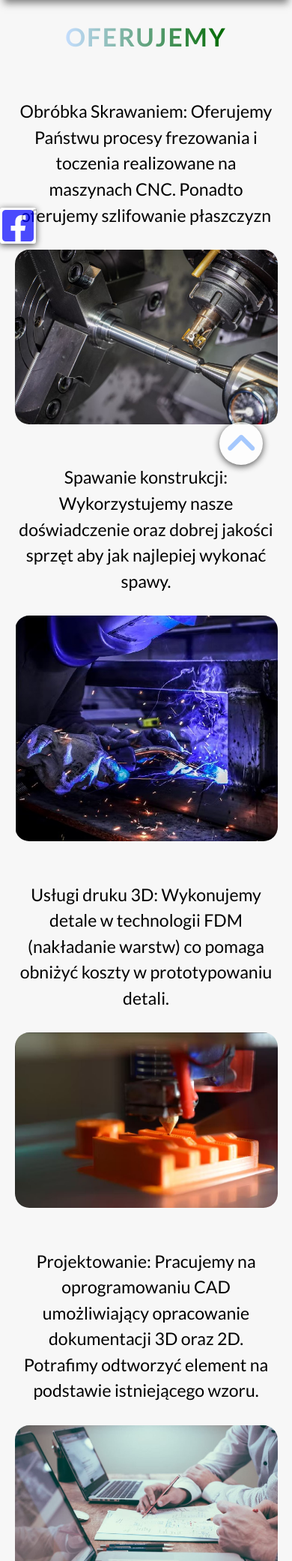
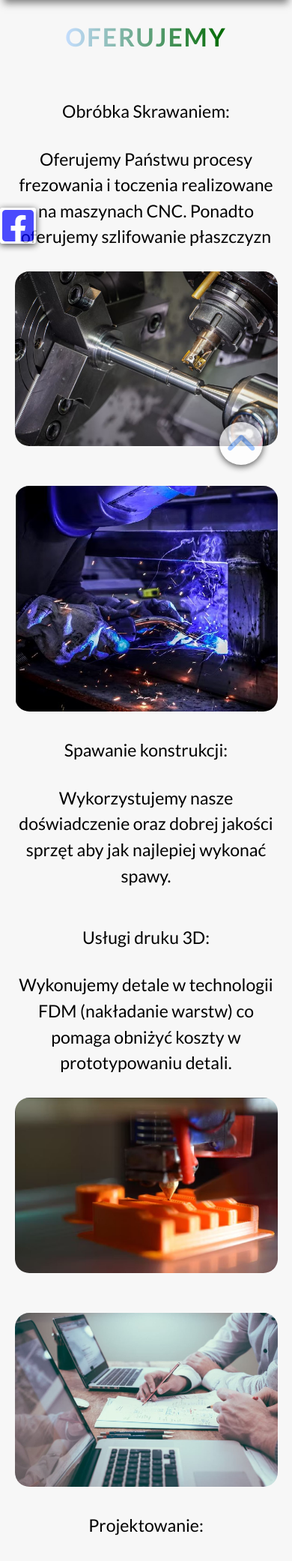
Before and after one commit to patryk-frejek/MET-PLAST, a PHP site: page /offer.html in a window 390 px wide; the page is wider, and only the part inside the window is pictured. Shown: the part 97-2179 px from the top of that part at 75% size. Run offline with PHP 8.4, Linux system fonts and the light colour scheme; some libraries are stand-ins or nearby versions.

Commit message:
update layout,  and bugs

```diff
--- a/css/style.css
+++ b/css/style.css
@@ -25,7 +25,7 @@
 	text-decoration: none;
 	margin-right: 5rem;
 }
-@media only screen and (max-width: 37.5em) {
+@media only screen and (max-width: 60.5em) {
 	.navigation__item {
 		display: block;
 		width: 100%;
@@ -43,8 +43,8 @@
 	opacity: 1;
 	font-size: 200%;
 	text-decoration: none;
-height: 100%;
-padding: 1rem 0;
+	height: 100%;
+	padding: 2rem 0;
 }
 .navigation__link:hover,
 .navigation__link:active {
@@ -65,8 +65,7 @@ padding: 1rem 0;
 	align-items: center;
 	justify-content: space-between;
 	box-shadow: 0 10px 10px -5px rgba(0, 0, 0, 0.5);
-	background-image:
-	 linear-gradient(
+	background-image: linear-gradient(
 			to bottom,
 			rgba(80, 251, 97, 0.4),
 			rgba(49, 133, 252, 0.1)
@@ -91,6 +90,12 @@ padding: 1rem 0;
 	/* width: 7rem; */
 	height: 7rem;
 }
+@media only screen and (max-width: 37.5em) {
+	.header__logo {
+		width: 30rem;
+		height: auto;
+	}
+}
 .header__text-box {
 	position: absolute;
 	top: 40%;
@@ -110,8 +115,7 @@ padding: 1rem 0;
 	flex-direction: column;
 	align-items: center;
 	background-color: #ff7730;
-	background-image:
-	 linear-gradient(
+	background-image: linear-gradient(
 			to bottom,
 			rgba(80, 251, 97, 0.4),
 			rgba(49, 133, 252, 0.1)
@@ -120,7 +124,7 @@ padding: 1rem 0;
 	padding: 2rem 2rem;
 	margin-top: -1rem;
 	font-size: 1.4rem;
-		background-size: cover;
+	background-size: cover;
 	background-position: center center;
 }
 .footer__columns {
@@ -266,25 +270,20 @@ padding: 1rem 0;
 	}
 }
 .about__img {
-
 	width: 100%;
 	border-radius: 2rem;
-
 }
 .about__composition {
 	border-radius: 0.3rem;
 	position: relative;
-
 }
 .about__composition-photo {
 	border-radius: 0.9rem;
 	transition: transform 0.2s ease;
 	width: 49%;
-
 }
 .about__composition-photo--p1 {
 	overflow: visible;
-
 }
 .about__composition-photo--p1:hover {
 	transform: scale(2) translate(4rem, 3rem);
@@ -296,8 +295,9 @@ padding: 1rem 0;
 	width: 99%;
 }
 .about__composition-photo--p2 {
-	height:18rem;	position: relative;
-		z-index: 1000;
+	height: 18rem;
+	position: relative;
+	z-index: 1000;
 }
 .about__list {
 	padding-left: 7rem;
@@ -445,7 +445,7 @@ padding: 1rem 0;
 	color: #82b4ff;
 }
 .btn-up__link:hover,
-.btn-up__linkactive {
+.btn-up__link:active {
 	color: #3185fc;
 }
 
@@ -628,11 +628,6 @@ padding: 1rem 0;
 }
 
 .adress__heading {
-	background-image: linear-gradient(
-		to right bottom,
-		#3185fc,
-		rgba(125, 125, 125, 0.3)
-	) !important;
 }
 
 .adress_right-column {
@@ -1029,7 +1024,7 @@ section:not(:last-child) {
 	border-bottom: solid 3px darkgrey;
 }
 
-@media (max-width: 600px) {
+@media (max-width: 1150px) {
 	.btn-menu {
 		display: block;
 		color: #fff;
--- a/offer.html
+++ b/offer.html
@@ -63,8 +63,8 @@
 
 
 					<div class="about__col">
-					<p class="paragraph ">Obróbka Skrawaniem:
-Oferujemy Państwu procesy frezowania i toczenia realizowane na maszynach CNC. Ponadto oferujemy szlifowanie płaszczyzn</p>
+					<p class="paragraph ">Obróbka Skrawaniem:</p>
+<p class="paragraph ">Oferujemy Państwu procesy frezowania i toczenia realizowane na maszynach CNC. Ponadto oferujemy szlifowanie płaszczyzn</p>
 				</div>
 					<div class="about__col">
 				<picture class="about_img">
@@ -77,26 +77,26 @@ Oferujemy Państwu procesy frezowania i toczenia realizowane na maszynach CNC. P
 
 			<!-- Usługa 2 --------------------------------------------------------------->
 			<div class="flex flex-row about">
-
-					<div class="about__col">
-					<p class="paragraph ">Spawanie konstrukcji:
-Wykorzystujemy nasze doświadczenie oraz dobrej jakości sprzęt aby jak najlepiej wykonać spawy.</p>
-				</div>
-
-					<div class="about__col">
+				<div class="about__col">
 				<picture class="about_img">
 						<source srcset="img/offer2.jpg" media="(max-width:56.75em)">
 						<img class="about__img" srcset="img/offer2.jpg" alt="Stare zdjęcie">
 					</picture>
 				</div>
+					<div class="about__col">
+					<p class="paragraph ">Spawanie konstrukcji:</p>
+<p class="paragraph ">Wykorzystujemy nasze doświadczenie oraz dobrej jakości sprzęt aby jak najlepiej wykonać spawy.</p>
+				</div>
+
+
 
 			</div>
 			<!-- Usługa 3 --------------------------------------------------------------->
 			<div class="flex flex-row about">
 
 				<div class="about__col">
-					<p class="paragraph ">Usługi druku 3D:
-Wykonujemy detale w technologii FDM (nakładanie warstw) co pomaga obniżyć koszty w prototypowaniu detali.</p>
+					<p class="paragraph ">Usługi druku 3D:</p>
+	<p class="paragraph ">Wykonujemy detale w technologii FDM (nakładanie warstw) co pomaga obniżyć koszty w prototypowaniu detali.</p>
 				</div>
 
 					<div class="about__col">
@@ -109,32 +109,32 @@ Wykonujemy detale w technologii FDM (nakładanie warstw) co pomaga obniżyć kos
 			</div>
 			<!-- Usługa 4 --------------------------------------------------------------->
 			<div class="flex flex-row about">
-
 				<div class="about__col">
-					<p class="paragraph ">Projektowanie:
-Pracujemy na oprogramowaniu CAD umożliwiający opracowanie dokumentacji 3D oraz 2D. Potrafimy odtworzyć element na
-podstawie istniejącego wzoru.</p>
-				</div>
-
-					<div class="about__col">
 				<picture class="about_img">
 						<source srcset="img/offer4.jpg" media="(max-width:56.75em)">
 						<img class="about__img" srcset="img/offer4.jpg" alt="Stare zdjęcie">
 					</picture>
 				</div>
+				<div class="about__col">
+					<p class="paragraph ">Projektowanie:</p>
+	<p class="paragraph ">Pracujemy na oprogramowaniu CAD umożliwiający opracowanie dokumentacji 3D oraz 2D. Potrafimy odtworzyć element na
+podstawie istniejącego wzoru.</p>
+				</div>
+
+
 
 			</div>
 
 
 			<!-- Usługa  5--------------------------------------------------------------->
 			<div class="flex flex-row about">
+
 				<div class="about__col">
-					<p class="paragraph ">Usługi Ślusarskie:
-obróbka wykończeniowa detali, gratowanie, gwintowanie oraz polerowanie.</p>
+					<p class="paragraph ">Usługi Ślusarskie:</p>
+	<p class="paragraph ">obróbka wykończeniowa detali, gratowanie, gwintowanie oraz polerowanie.</p>
 				</div>
-
-					<div class="about__col">
-				<picture class="about_img">
+		<div class="about__col">
+					<picture class="about_img">
 						<source srcset="img/detale1.jpg" media="(max-width:56.75em)">
 						<img class="about__img" srcset="img/detale1.jpg" alt="Stare zdjęcie">
 					</picture>
@@ -144,16 +144,14 @@ obróbka wykończeniowa detali, gratowanie, gwintowanie oraz polerowanie.</p>
 			<!-- Usługa  6--------------------------------------------------------------->
 			<div class="flex flex-row about">
 				<div class="about__col">
-					<p class="paragraph ">Doradztwo pod względem technicznym a także pomoc w usprawnieniu procesów produkcyjnych.</p>
-				</div>
-
-					<div class="about__col">
-				<picture class="about_img">
+					<picture class="about_img">
 						<source srcset="img/offer6.jpg" media="(max-width:56.75em)">
 						<img class="about__img" srcset="img/offer6.jpg" alt="Stare zdjęcie">
 					</picture>
 				</div>
-
+					<div class="about__col">
+					<p class="paragraph ">Doradztwo pod względem technicznym a także pomoc w usprawnieniu procesów produkcyjnych.</p>
+				</div>
 			</div>
 
 
@@ -164,11 +162,11 @@ obróbka wykończeniowa detali, gratowanie, gwintowanie oraz polerowanie.</p>
 				<div class="about__col">
 					<p class="paragraph ">Za podstawowy cel naszej działalności stawiamy:
 						<ul class="about__list">
-							<li class="about__list-item">wysoką jakość usług</li>
-							<li class="about__list-item">profesjonalne podejście</li>
-							<li class="about__list-item">wterminowe wykonawstwo</li>
-							<li class="about__list-item">konkurencyjne ceny</li>
-							<li class="about__list-item">najwyższy poziom zadowolenia odbiorców</li>
+							<li class="about__list-item">Wysoką jakość usług,</li>
+							<li class="about__list-item">profesjonalne podejście,</li>
+							<li class="about__list-item">terminowe wykonawstwo,</li>
+							<li class="about__list-item">konkurencyjne ceny,</li>
+							<li class="about__list-item">najwyższy poziom zadowolenia odbiorców.</li>
 						</ul>
 </p>
 				</div>
```
Also changed, not shown: index.html (+5 -14 lines), kontakt.html (+1 -9 lines), img/logo_medium — kopia.png (added).
